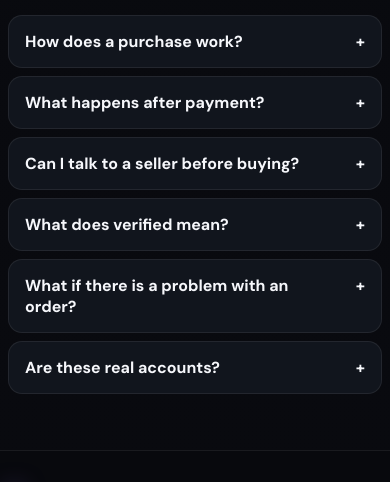
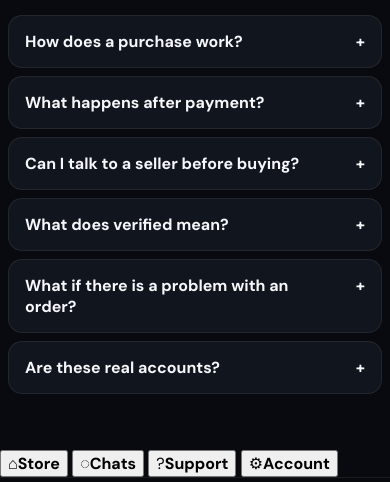
Before and after one commit to samushok/Minecraft-Plugins-1.21.11-Leaf, a plain HTML site: page render-preview/index.html in a window 390 px wide. Shown: the part 7137-7619 px from the top of the page. Drawn offline with Linux system fonts and the light colour scheme.

Commit message:
Add mobile navigation for NovaVault

```diff
--- a/render-preview/index.html
+++ b/render-preview/index.html
@@ -40,6 +40,13 @@
       <section class="view" id="chatsView"></section>
       <section class="view" id="settingsView"></section>
     </main>
+
+    <nav class="mobile-nav" aria-label="Mobile navigation">
+      <button data-view="store" type="button"><span>⌂</span><b>Store</b></button>
+      <button data-view="chats" type="button"><span>◌</span><b>Chats</b></button>
+      <button data-view="support" type="button"><span>?</span><b>Support</b></button>
+      <button data-view="settings" type="button"><span>⚙</span><b>Account</b></button>
+    </nav>
 
     <footer class="footer">
       <div class="shell footer-grid">
```
